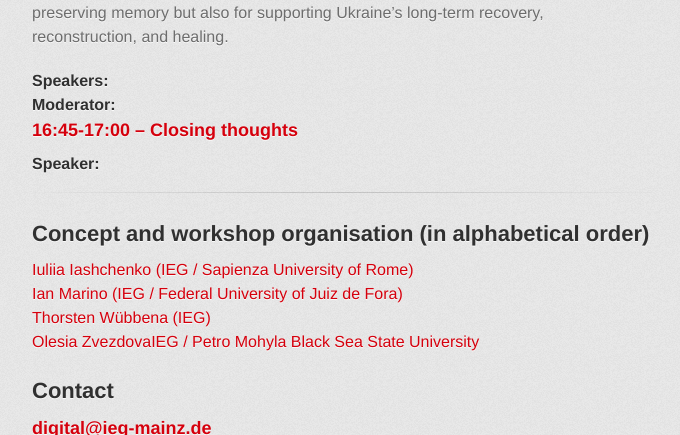
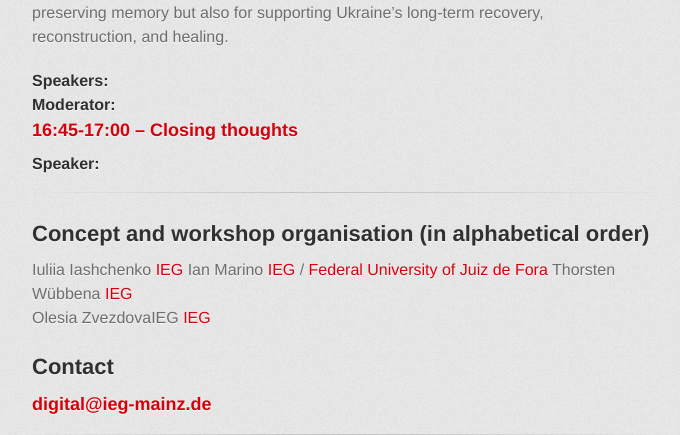
Before and after one commit to ieg-dhr/LivArch-Workshop_II, a Jekyll site: the page built from index.md, in a window 1280 px wide and 900 px high, scrolled down 2194 px, cut to the strip 0-435 px from the top of the window. Shown: the whole strip, without its empty margins (298-978 px from the left). Built offline with Jekyll 4.4.1, drawn with Linux system fonts in a browser that asks for light colours; some web fonts are replaced.

Commit message:
Update index.md

```diff
--- a/index.md
+++ b/index.md
@@ -60,10 +60,10 @@ Grounded in insights from close work with local people from affected by the ongo
 
 ## Concept and workshop organisation (in alphabetical order)
 
-[Iuliia Iashchenko (IEG / Sapienza University of Rome)](https://www.ieg-mainz.de/fellow/dr-iuliia-iashchenko/)
-[Ian Marino (IEG / Federal University of Juiz de Fora)](https://www.ieg-mainz.de/en/person/marino/)
-[Thorsten Wübbena (IEG)](https://www.ieg-mainz.de/en/person/wuebbena/)
-[Olesia ZvezdovaIEG / Petro Mohyla Black Sea State University](https://www.ieg-mainz.de/fellow/dr-olesia-zvezdova/)
+Iuliia Iashchenko [IEG](https://www.ieg-mainz.de/fellow/dr-iuliia-iashchenko/)
+Ian Marino [IEG](https://www.ieg-mainz.de/en/person/marino/) / [Federal University of Juiz de Fora](https://www2.ufjf.br/ppghistoria-en/ian-kisil-marino/)
+Thorsten Wübbena [IEG](https://www.ieg-mainz.de/en/person/wuebbena/)
+Olesia ZvezdovaIEG [IEG](https://www.ieg-mainz.de/fellow/dr-olesia-zvezdova/)
 
 
 ## Contact
```
